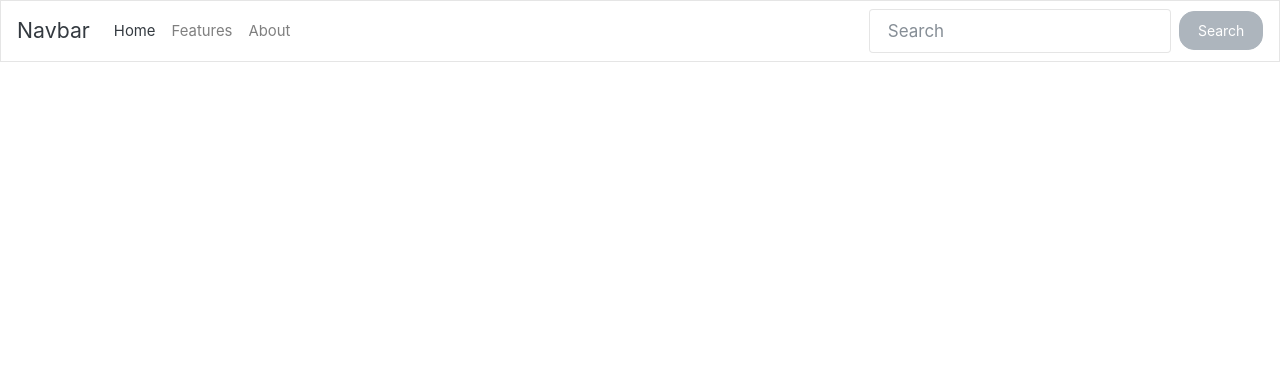
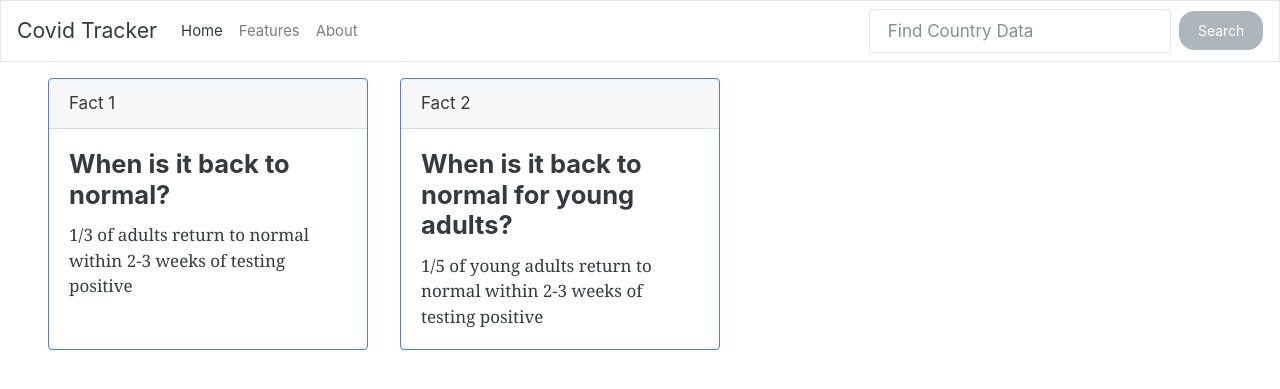
Before and after one commit to dumrich/CovidTracker, a Django app: page / in a window 1280 px wide. Shown: the top 389 px of the page. Run offline with Django 3.2, Linux system fonts and the light colour scheme; some libraries are stand-ins or nearby versions.

Commit message:
Started tracking functionality

```diff
--- a/track/templates/base.html
+++ b/track/templates/base.html
@@ -15,7 +15,7 @@
   <link rel="stylesheet" href="https://bootswatch.com/4/litera/bootstrap.css">
 </head>
 <nav class="navbar navbar-expand-lg navbar-light bg-light">
-  <a class="navbar-brand" href="#">Navbar</a>
+  <a class="navbar-brand" href="#">Covid Tracker</a>
   <button class="navbar-toggler" type="button" data-toggle="collapse" data-target="#navbarColor03" aria-controls="navbarColor03" aria-expanded="false" aria-label="Toggle navigation">
     <span class="navbar-toggler-icon"></span>
   </button>
@@ -35,14 +35,14 @@
       </li>
     </ul>
     <form class="form-inline my-2 my-lg-0">
-      <input class="form-control mr-sm-2" type="text" placeholder="Search">
+      <input class="form-control mr-sm-2" type="text" placeholder="Find Country Data">
       <button class="btn btn-secondary my-2 my-sm-0" type="submit">Search</button>
     </form>
   </div>
 </nav>
 <body>
   <script src="js/scripts.js"></script>
-	<div id="content">
+	<div id="content" class="p-3">
 		{% block content %}
 		{% endblock %}
 	</div>
--- a/track/templates/track/general.html
+++ b/track/templates/track/general.html
@@ -1,3 +1,23 @@
 {% extends "base.html" %}
 
-<h1 class="container p-1"> Hell world </h1>
+{% block title %} COVID Data {% endblock %}
+
+{% block content %}
+<div class="row mx-3">
+	<div class="card border-primary mx-3" style="max-width: 20rem;">
+		<div class="card-header">Fact 1</div>
+		<div class="card-body">
+			<h4 class="card-title">When is it back to normal?</h4>
+			<p class="card-text">1/3 of adults return to normal within 2-3 weeks of testing positive</p>
+		</div>
+	</div>
+
+	<div class="card border-primary mx-3" style="max-width: 20rem;">
+		<div class="card-header">Fact 2</div>
+		<div class="card-body">
+			<h4 class="card-title">When is it back to normal for young adults?</h4>
+			<p class="card-text">1/5 of young adults return to normal within 2-3 weeks of testing positive</p>
+		</div>
+	</div>
+</div>
+{% endblock %}
```
Also changed, not shown: track/tracker.py (+18 -0 lines), 2 other files.
